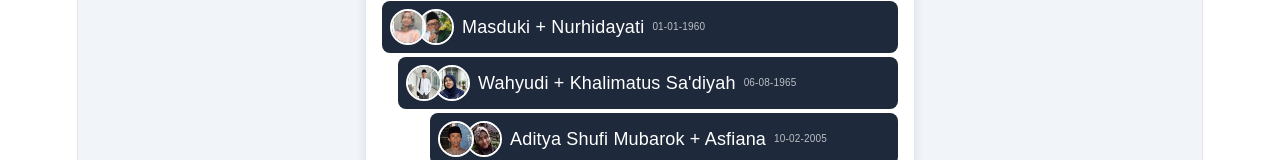
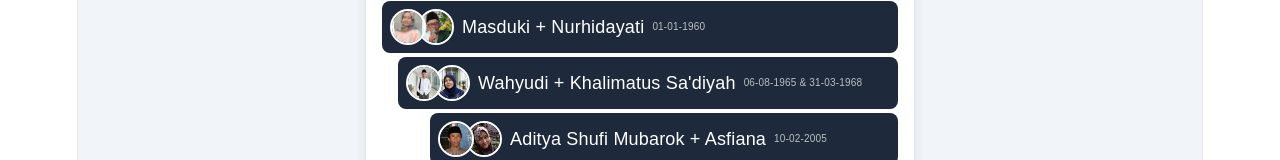
Before and after one commit to Amanah2000/Silsilah-keluarga, a React (Vite) app: page / in a window 1280 px wide. Shown: the part 168-328 px from the top of the page. Built offline with nearby package versions, Linux system fonts and the light colour scheme.

Commit message:
tampilkan 2 tanggal lahir

```diff
--- a/src/components/silsilahFolder.jsx
+++ b/src/components/silsilahFolder.jsx
@@ -4,7 +4,10 @@ function getNama(node) {
   return node.nama || node.name || "";
 }
 function getTgl(node) {
-  return node.tglLahir || node.tgl || "";
+  const t1 = node.tglLahir || node.tgl || "";
+  const t2 = node.tglLahir2 || node.tgl2 || node.tglLahirIstri || "";
+  if (t1 && t2) return `${t1} & ${t2}`;
+  return t1 || t2 || "";
 }
 function getAnak(node) {
   return node.anak || node.children || [];
```
